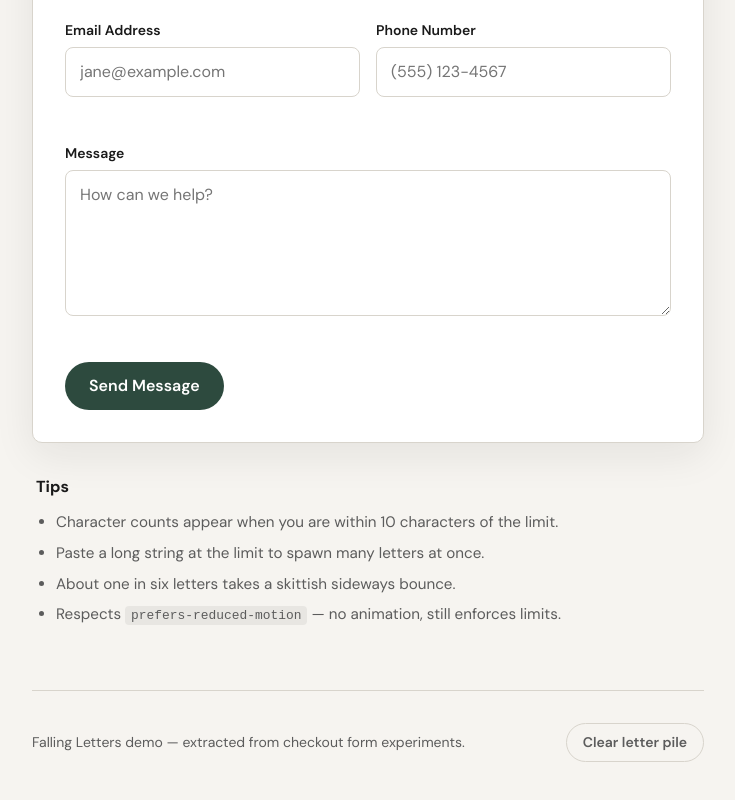
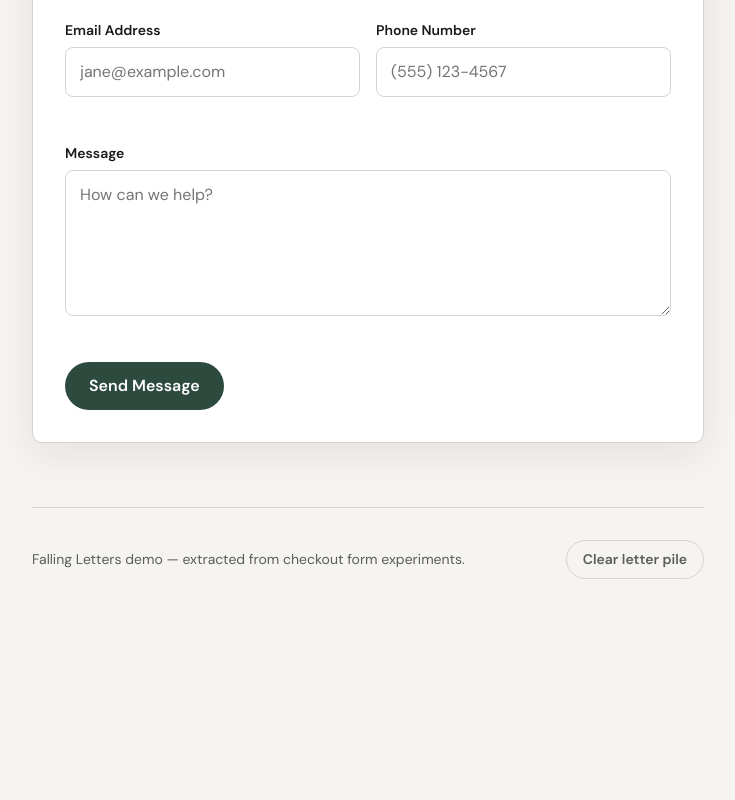
Before and after one commit to JNorthageOrr/Falling-Effect, a React (Vite) app: page / in a window 1280 px wide. Shown: the part 480-1280 px from the top of the page, without its empty margins (272-1007 px from the left). After the commit the page ends 1204 px from the top, so only its background shows below. Built offline with nearby package versions, Linux system fonts and the light colour scheme.

Commit message:
removes unnecessary text from bottom of page

```diff
--- a/src/App.jsx
+++ b/src/App.jsx
@@ -36,16 +36,6 @@ export default function App() {
             </div>
             <ContactForm />
           </section>
-
-          <section className="tips">
-            <h3>Tips</h3>
-            <ul>
-              <li>Character counts appear when you are within 10 characters of the limit.</li>
-              <li>Paste a long string at the limit to spawn many letters at once.</li>
-              <li>About one in six letters takes a skittish sideways bounce.</li>
-              <li>Respects <code>prefers-reduced-motion</code> — no animation, still enforces limits.</li>
-            </ul>
-          </section>
         </main>
 
         <footer className="footer">
```
